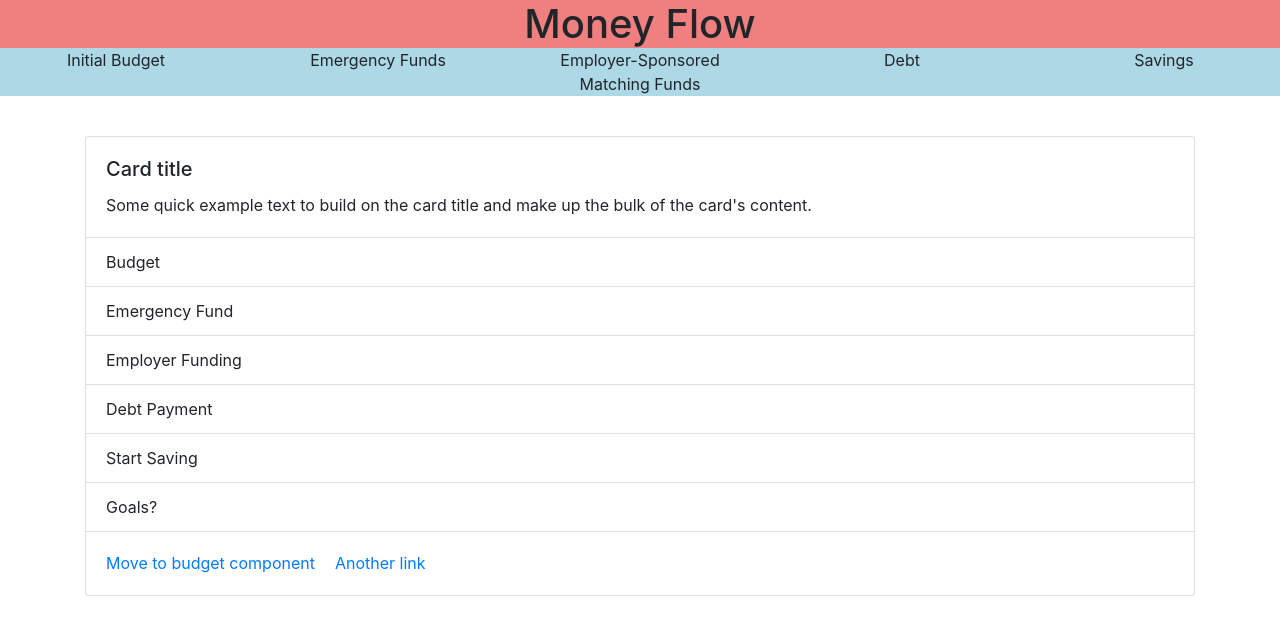
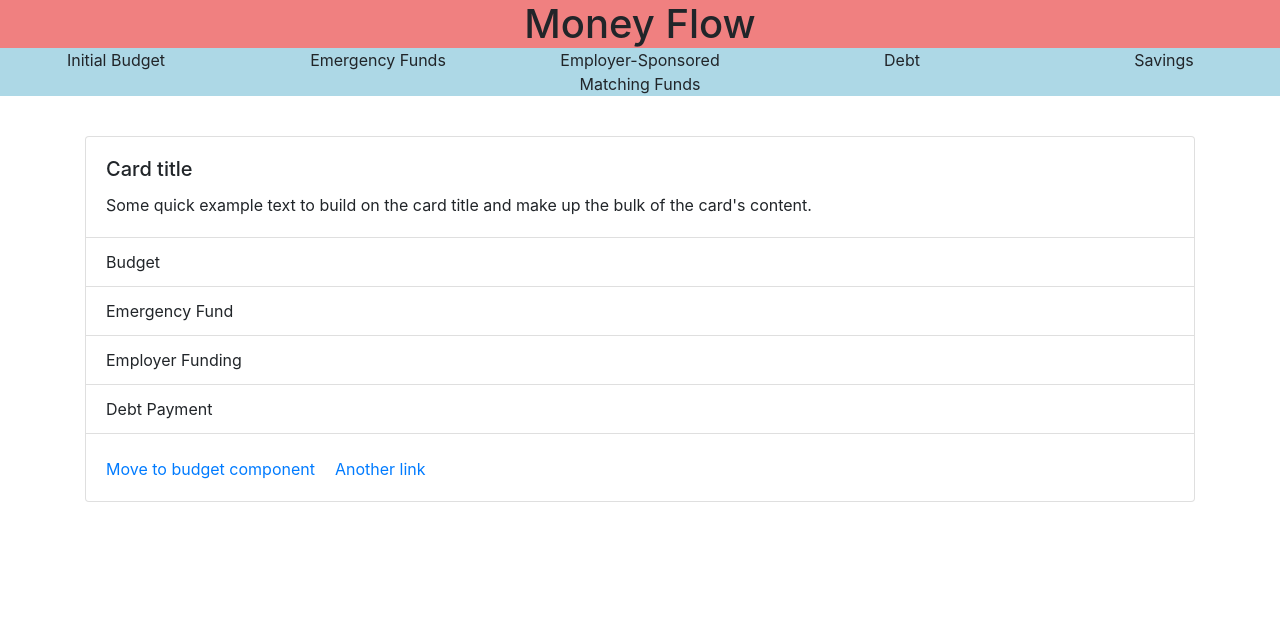
Before and after one commit to akothari11/MoneyFlow, an Angular app in the folder money-flow/: page /info in a window 1280 px wide. Shown: the top 632 px of the page. Built offline with nearby package versions, Linux system fonts and the light colour scheme.

Commit message:
Addition of scroll functionality

```diff
--- a/money-flow/src/app/info/info.component.html
+++ b/money-flow/src/app/info/info.component.html
@@ -4,7 +4,7 @@
       <h5 class="card-title">Card title</h5>
       <p class="card-text">Some quick example text to build on the card title and make up the bulk of the card's content.</p>
     </div>
-    <ul class="list-group list-group-flush">
+    <ul class="list-group list-group-flush scroll">
       <li class="list-group-item">Budget</li>
       <li class="list-group-item">Emergency Fund</li>
       <li class="list-group-item">Employer Funding</li>
--- a/money-flow/src/app/info/info.component.scss
+++ b/money-flow/src/app/info/info.component.scss
@@ -0,0 +1,4 @@
+.scroll {
+  max-height: 200px;
+  overflow-y: auto;
+}
```
